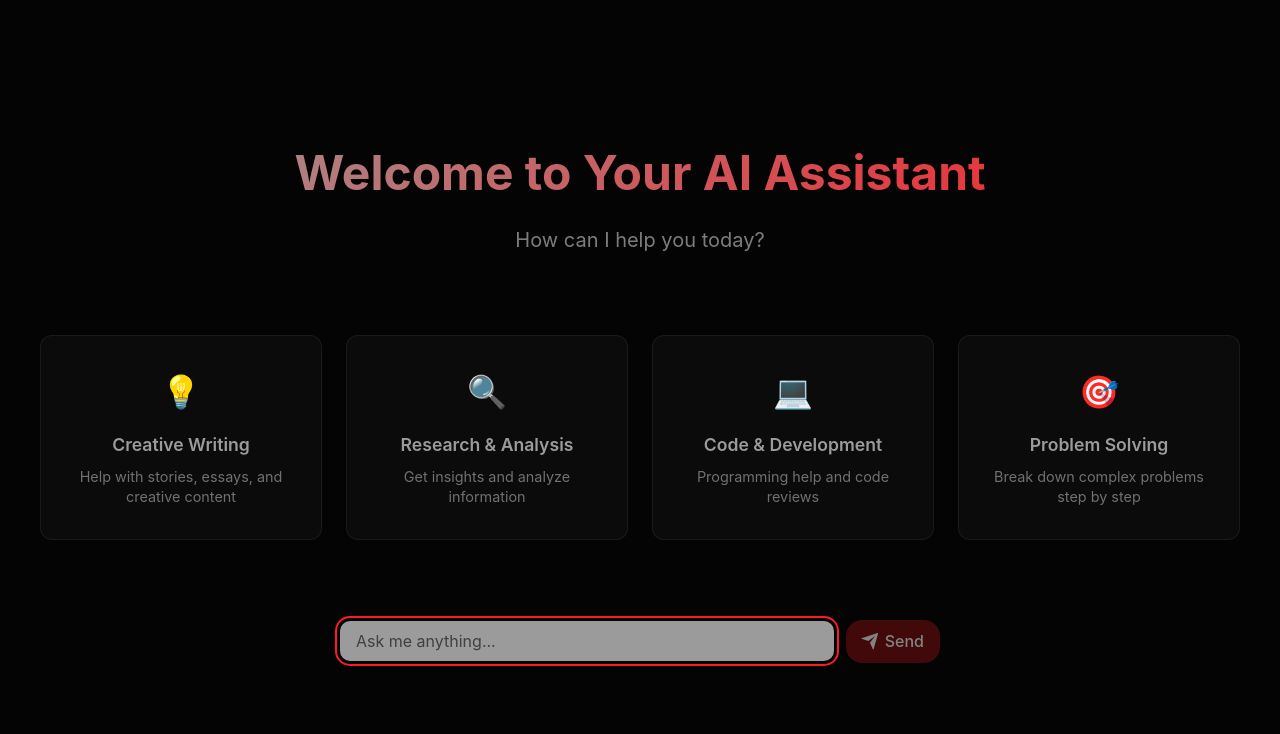
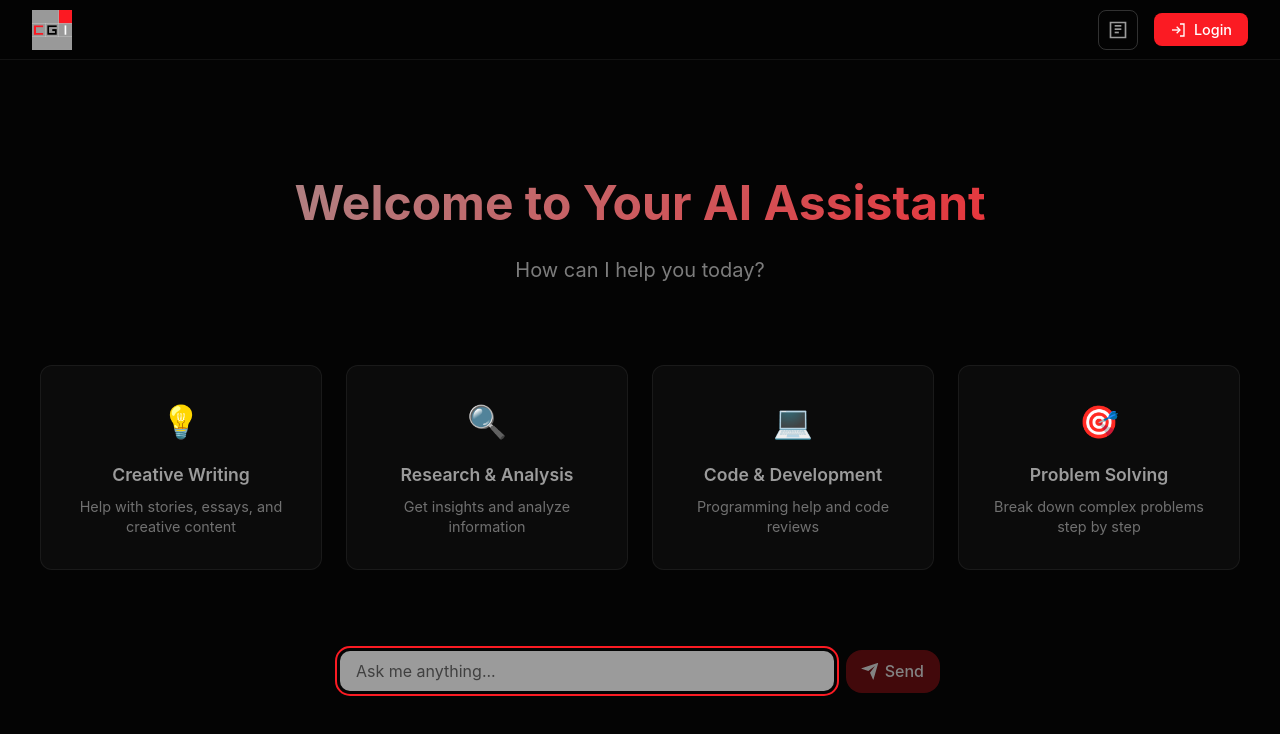
Before and after one commit to SalahKhadir/ChatBot, a React (Vite) app in the folder interface/: page / in a window 1280 px wide. Shown: the top 734 px of the page. Built offline with nearby package versions, Linux system fonts and the light colour scheme.

Commit message:
Add Navbar and HistorySidebar components with styles; implement chat history toggle functionality in the frontend not yet linked with the backend functions

```diff
--- /dev/null
+++ b/interface/src/components/HistorySidebar.css
@@ -0,0 +1,165 @@
+/* History Sidebar styles */
+.history-sidebar {
+  position: fixed;
+  top: 60px;
+  right: 0;
+  width: 350px;
+  height: calc(100vh - 60px);
+  background-color: rgba(4, 4, 4, 0.95);
+  backdrop-filter: blur(10px);
+  border-left: 1px solid rgba(155, 155, 155, 0.1);
+  transform: translateX(100%);
+  transition: transform 0.3s ease;
+  z-index: 999;
+  display: flex;
+  flex-direction: column;
+}
+
+.history-sidebar.open {
+  transform: translateX(0);
+}
+
+.history-header {
+  display: flex;
+  align-items: center;
+  justify-content: space-between;
+  padding: 1rem 1.5rem;
+  border-bottom: 1px solid rgba(155, 155, 155, 0.1);
+}
+
+.history-header h3 {
+  color: #9b9b9b;
+  margin: 0;
+  font-size: 1.1rem;
+  font-weight: 600;
+}
+
+.close-button {
+  background: transparent;
+  border: none;
+  color: #9b9b9b;
+  cursor: pointer;
+  padding: 0.5rem;
+  border-radius: 4px;
+  transition: all 0.3s ease;
+  display: flex;
+  align-items: center;
+  justify-content: center;
+}
+
+.close-button:hover {
+  color: #fb1b23;
+  background: rgba(251, 27, 35, 0.1);
+}
+
+.history-content {
+  flex: 1;
+  padding: 1rem;
+  overflow-y: auto;
+}
+
+.login-prompt {
+  display: flex;
+  flex-direction: column;
+  align-items: center;
+  justify-content: center;
+  height: 100%;
+  text-align: center;
+  padding: 2rem;
+}
+
+.login-icon {
+  color: #9b9b9b;
+  margin-bottom: 1rem;
+  opacity: 0.6;
+}
+
+.login-prompt h4 {
+  color: #9b9b9b;
+  margin-bottom: 0.5rem;
+  font-size: 1.2rem;
+}
+
+.login-prompt p {
+  color: #9b9b9b;
+  opacity: 0.7;
+  margin-bottom: 1.5rem;
+  line-height: 1.4;
+}
+
+.login-prompt-button {
+  background: #fb1b23;
+  border: none;
+  color: white;
+  padding: 0.75rem 2rem;
+  border-radius: 8px;
+  cursor: pointer;
+  transition: all 0.3s ease;
+  font-size: 1rem;
+  font-weight: 500;
+}
+
+.login-prompt-button:hover {
+  background: #e01520;
+  transform: translateY(-1px);
+}
+
+.history-list {
+  display: flex;
+  flex-direction: column;
+  gap: 0.5rem;
+}
+
+.history-item {
+  padding: 1rem;
+  background: rgba(155, 155, 155, 0.05);
+  border: 1px solid rgba(155, 155, 155, 0.1);
+  border-radius: 8px;
+  cursor: pointer;
+  transition: all 0.3s ease;
+}
+
+.history-item:hover {
+  border-color: #fb1b23;
+  background: rgba(251, 27, 35, 0.05);
+}
+
+.history-title {
+  color: #9b9b9b;
+  font-weight: 600;
+  margin-bottom: 0.25rem;
+  font-size: 0.9rem;
+}
+
+.history-date {
+  color: #9b9b9b;
+  opacity: 0.6;
+  font-size: 0.75rem;
+  margin-bottom: 0.5rem;
+}
+
+.history-preview {
+  color: #9b9b9b;
+  opacity: 0.7;
+  font-size: 0.8rem;
+  line-height: 1.3;
+  white-space: nowrap;
+  overflow: hidden;
+  text-overflow: ellipsis;
+}
+
+/* Responsive design */
+@media (max-width: 768px) {
+  .history-sidebar {
+    width: 100%;
+    top: 60px;
+  }
+
+  .history-content {
+    padding: 0.5rem;
+  }
+
+  .login-prompt {
+    padding: 1rem;
+  }
+}
--- /dev/null
+++ b/interface/src/components/HistorySidebar.jsx
@@ -0,0 +1,66 @@
+import './HistorySidebar.css';
+
+function HistorySidebar({ isOpen, onClose }) {
+  const isLoggedIn = false; // TODO: Replace with actual login state
+
+  const mockHistory = [
+    { id: 1, title: "Python coding help", date: "2024-01-15", preview: "How to create a FastAPI application..." },
+    { id: 2, title: "Document analysis", date: "2024-01-14", preview: "Analyzing quarterly report..." },
+    { id: 3, title: "Creative writing", date: "2024-01-13", preview: "Help with story structure..." },
+  ];
+
+  const handleHistoryClick = (historyItem) => {
+    if (isLoggedIn) {
+      // TODO: Load chat history
+      console.log('Loading history:', historyItem);
+    }
+  };
+
+  return (
+    <div className={`history-sidebar ${isOpen ? 'open' : ''}`}>
+      <div className="history-header">
+        <h3>Chat History</h3>
+        <button className="close-button" onClick={onClose}>
+          <svg width="20" height="20" viewBox="0 0 24 24" fill="none" stroke="currentColor" strokeWidth="2">
+            <path d="M18 6L6 18"/>
+            <path d="M6 6L18 18"/>
+          </svg>
+        </button>
+      </div>
+
+      <div className="history-content">
+        {!isLoggedIn ? (
+          <div className="login-prompt">
+            <div className="login-icon">
+              <svg width="48" height="48" viewBox="0 0 24 24" fill="none" stroke="currentColor" strokeWidth="1.5">
+                <path d="M20 21v-2a4 4 0 0 0-4-4H8a4 4 0 0 0-4 4v2"/>
+                <circle cx="12" cy="7" r="4"/>
+              </svg>
+            </div>
+            <h4>Login Required</h4>
+            <p>Please log in to view your chat history</p>
+            <button className="login-prompt-button">
+              Login
+            </button>
+          </div>
+        ) : (
+          <div className="history-list">
+            {mockHistory.map((item) => (
+              <div
+                key={item.id}
+                className="history-item"
+                onClick={() => handleHistoryClick(item)}
+              >
+                <div className="history-title">{item.title}</div>
+                <div className="history-date">{item.date}</div>
+                <div className="history-preview">{item.preview}</div>
+              </div>
+            ))}
+          </div>
+        )}
+      </div>
+    </div>
+  );
+}
+
+export default HistorySidebar;
--- /dev/null
+++ b/interface/src/components/Navbar.css
@@ -0,0 +1,100 @@
+/* Navbar styles */
+.navbar {
+  position: fixed;
+  top: 0;
+  left: 0;
+  right: 0;
+  height: 60px;
+  background-color: rgba(4, 4, 4, 0.95);
+  backdrop-filter: blur(10px);
+  border-bottom: 1px solid rgba(155, 155, 155, 0.1);
+  display: flex;
+  align-items: center;
+  justify-content: space-between;
+  padding: 0 2rem;
+  z-index: 1000;
+}
+
+.navbar-left {
+  display: flex;
+  align-items: center;
+}
+
+.logo-container {
+  display: flex;
+  align-items: center;
+}
+
+.logo {
+  height: 40px;
+  width: auto;
+  object-fit: contain;
+}
+
+.navbar-right {
+  display: flex;
+  align-items: center;
+  gap: 1rem;
+}
+
+.history-button {
+  background: transparent;
+  border: 1px solid rgba(155, 155, 155, 0.3);
+  color: #9b9b9b;
+  padding: 0.5rem;
+  border-radius: 8px;
+  cursor: pointer;
+  transition: all 0.3s ease;
+  display: flex;
+  align-items: center;
+  justify-content: center;
+  width: 40px;
+  height: 40px;
+}
+
+.history-button:hover {
+  border-color: #fb1b23;
+  color: #fb1b23;
+  background: rgba(251, 27, 35, 0.1);
+}
+
+.login-button {
+  background: #fb1b23;
+  border: none;
+  color: white;
+  padding: 0.5rem 1rem;
+  border-radius: 8px;
+  cursor: pointer;
+  transition: all 0.3s ease;
+  display: flex;
+  align-items: center;
+  gap: 0.5rem;
+  font-size: 0.9rem;
+  font-weight: 500;
+}
+
+.login-button:hover {
+  background: #e01520;
+  transform: translateY(-1px);
+}
+
+.login-button svg {
+  width: 16px;
+  height: 16px;
+}
+
+/* Responsive design */
+@media (max-width: 768px) {
+  .navbar {
+    padding: 0 1rem;
+  }
+
+  .logo {
+    height: 35px;
+  }
+
+  .login-button {
+    padding: 0.4rem 0.8rem;
+    font-size: 0.8rem;
+  }
+}
--- /dev/null
+++ b/interface/src/components/Navbar.jsx
@@ -0,0 +1,44 @@
+import './Navbar.css';
+
+function Navbar({ onHistoryToggle, isHistoryOpen }) {
+  const handleLoginClick = () => {
+    // TODO: Implement login functionality
+    console.log('Login clicked');
+  };
+
+  return (
+    <nav className="navbar">
+      <div className="navbar-left">
+        <div className="logo-container">
+          <img src="/src/assets/CGI_logo.png" alt="CGI Logo" className="logo" />
+        </div>
+      </div>
+
+      <div className="navbar-right">
+        <button
+          className="history-button"
+          onClick={onHistoryToggle}
+          title="Chat History"
+        >
+          <svg width="20" height="20" viewBox="0 0 24 24" fill="none" stroke="currentColor" strokeWidth="2">
+            <path d="M3 3h18v18H3V3z"/>
+            <path d="M8 7h8"/>
+            <path d="M8 11h8"/>
+            <path d="M8 15h5"/>
+          </svg>
+        </button>
+
+        <button className="login-button" onClick={handleLoginClick}>
+          <svg width="16" height="16" viewBox="0 0 24 24" fill="none" stroke="currentColor" strokeWidth="2">
+            <path d="M15 3h6v18h-6"/>
+            <path d="M10 17l5-5-5-5"/>
+            <path d="M3 12h12"/>
+          </svg>
+          Login
+        </button>
+      </div>
+    </nav>
+  );
+}
+
+export default Navbar;
--- /dev/null
+++ b/interface/src/components/index.js
@@ -0,0 +1,3 @@
+// Export all components
+export { default as Navbar } from './Navbar';
+export { default as HistorySidebar } from './HistorySidebar';
--- a/interface/src/pages/Home.css
+++ b/interface/src/pages/Home.css
@@ -13,7 +13,14 @@
   align-items: center;
   justify-content: center;
   padding: 2rem;
+  padding-top: calc(60px + 2rem);
   box-sizing: border-box;
+}
+
+.home-container.chat-mode {
+  padding: 0;
+  padding-top: 60px;
+  justify-content: flex-start;
 }
 
 .home-content {
@@ -22,6 +29,13 @@
   display: flex;
   flex-direction: column;
   gap: 3rem;
+}
+
+.home-content.chat-mode {
+  max-width: 100%;
+  height: 100vh;
+  gap: 0;
+  padding: 0;
 }
 
 .hero-section {
@@ -131,6 +145,24 @@
   overflow-y: auto;
   padding: 1rem;
   margin-bottom: 2rem;
+}
+
+.chat-messages.fullscreen {
+  max-height: calc(100vh - 180px);
+  padding: 2rem;
+  margin-bottom: 0;
+  width: 100%;
+}
+
+.chat-input-container.fullscreen {
+  position: fixed;
+  bottom: 0;
+  left: 0;
+  right: 0;
+  background-color: #040404;
+  padding: 1rem 2rem;
+  border-top: 1px solid rgba(155, 155, 155, 0.1);
+  z-index: 1000;
 }
 
 .message {
--- a/interface/src/pages/Home.jsx
+++ b/interface/src/pages/Home.jsx
@@ -1,5 +1,6 @@
 import { useState } from 'react';
 import { chatService } from '../services/api';
+import { Navbar, HistorySidebar } from '../components';
 import './Home.css';
 
 function Home() {
@@ -7,6 +8,7 @@ function Home() {
   const [selectedFiles, setSelectedFiles] = useState([]);
   const [chatMessages, setChatMessages] = useState([]);
   const [isLoading, setIsLoading] = useState(false);
+  const [isHistoryOpen, setIsHistoryOpen] = useState(false);
 
   const handleSubmit = async (e) => {
     e.preventDefault();
@@ -75,9 +77,27 @@ function Home() {
     document.getElementById('fileInput').click();
   };
 
+  const handleHistoryToggle = () => {
+    setIsHistoryOpen(!isHistoryOpen);
+  };
+
+  const handleHistoryClose = () => {
+    setIsHistoryOpen(false);
+  };
+
   return (
-    <div className="home-container">
-      <div className="home-content">
+    <>
+      <Navbar
+        onHistoryToggle={handleHistoryToggle}
+        isHistoryOpen={isHistoryOpen}
+      />
+      <HistorySidebar
+        isOpen={isHistoryOpen}
+        onClose={handleHistoryClose}
+      />
+
+      <div className={`home-container ${chatMessages.length > 0 ? 'chat-mode' : ''}`}>
+        <div className={`home-content ${chatMessages.length > 0 ? 'chat-mode' : ''}`}>
         {chatMessages.length === 0 ? (
           <>
             <div className="hero-section">
@@ -123,7 +143,7 @@ function Home() {
             </div>
           </>
         ) : (
-          <div className="chat-messages">
+          <div className={`chat-messages ${chatMessages.length > 0 ? 'fullscreen' : ''}`}>
             {chatMessages.map((msg, index) => (
               <div key={index} className={`message ${msg.type}`}>
                 {msg.type === 'user' && <div className="message-avatar user-avatar">You</div>}
@@ -157,7 +177,7 @@ function Home() {
           onChange={handleFileUpload}
         />
 
-        <div className="chat-input-container">
+        <div className={`chat-input-container ${chatMessages.length > 0 ? 'fullscreen' : ''}`}>
           <form onSubmit={handleSubmit} className="chat-form">
             <div className="input-wrapper">
               <input
@@ -195,8 +215,9 @@ function Home() {
             </div>
           </form>
         </div>
+        </div>
       </div>
-    </div>
+    </>
   );
 }
 
```
